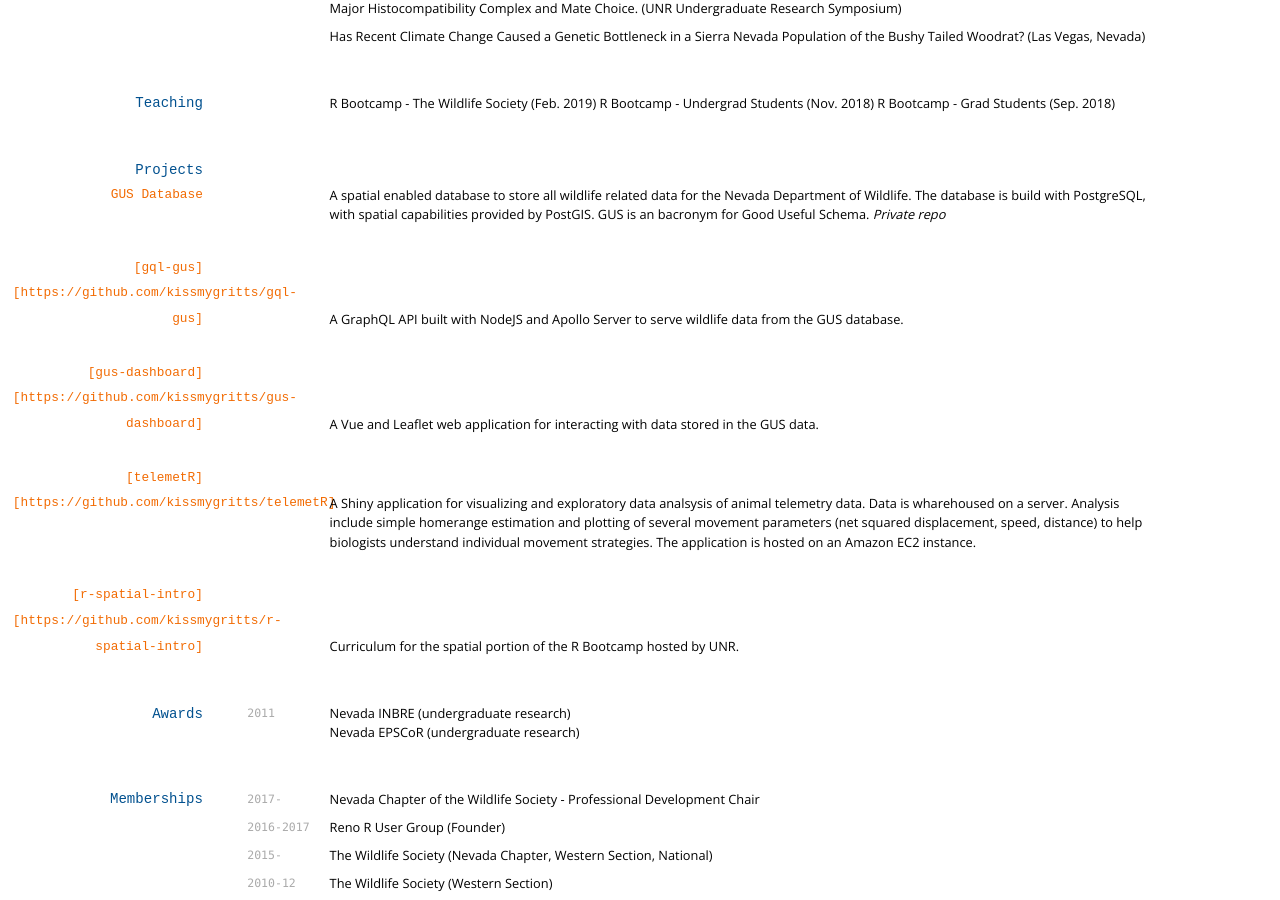
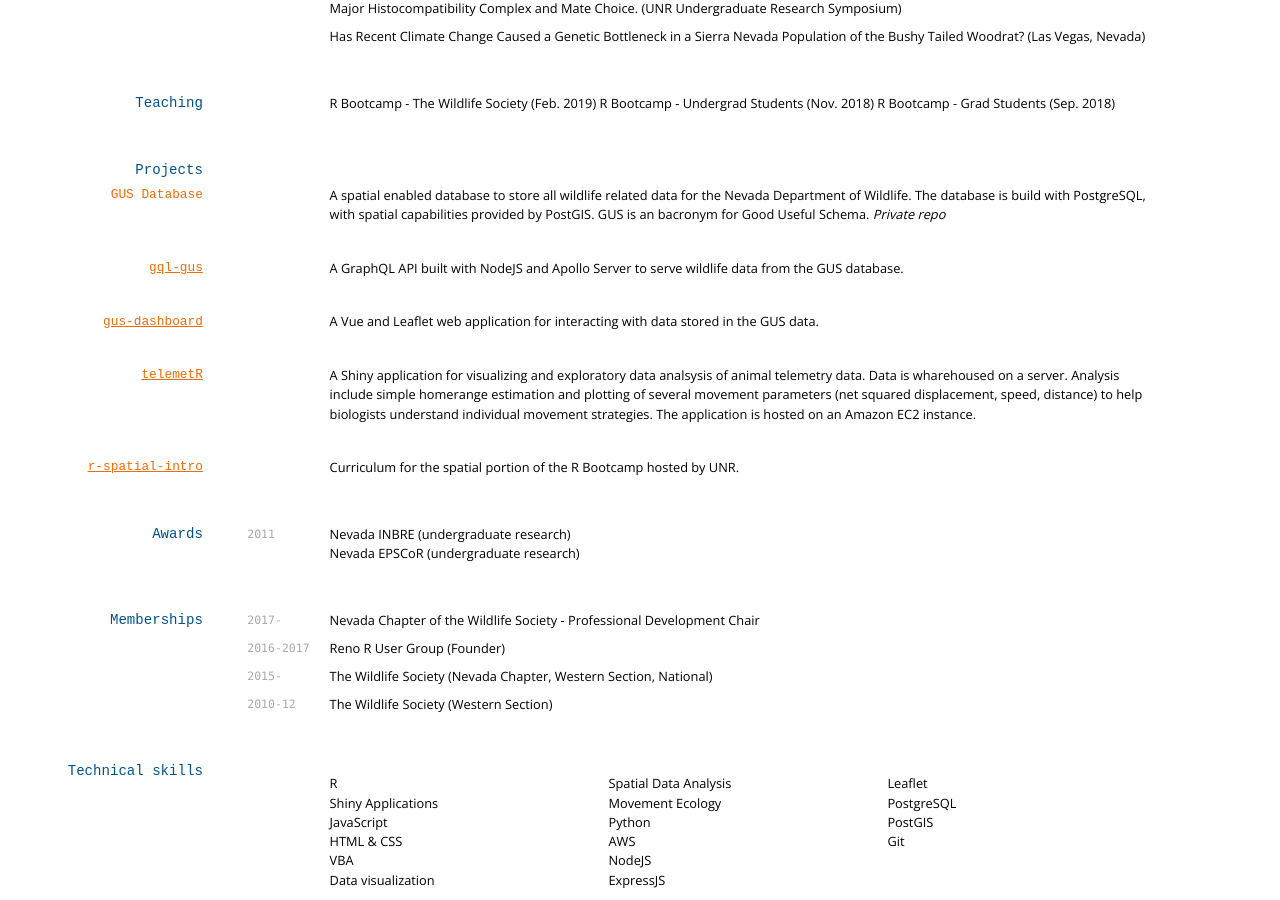
Before and after one commit to andrianaimisa/mgritts.github.io, a Jekyll site: the page built from cv.md, in a window 1280 px wide and 900 px high, scrolled down 668 px. Built offline with Jekyll 4.4.1, drawn with Linux system fonts in a browser that asks for light colours; nearby versions of some CDN libraries.

Commit message:
Update cv.md

```diff
--- a/cv.md
+++ b/cv.md
@@ -67,16 +67,16 @@ R Bootcamp - Grad Students (Sep. 2018)
 ### GUS Database
 A spatial enabled database to store all wildlife related data for the Nevada Department of Wildlife. The database is build with PostgreSQL, with spatial capabilities provided by PostGIS. GUS is an bacronym for Good Useful Schema. *Private repo*
 
-### [gql-gus][https://github.com/kissmygritts/gql-gus]
+### [gql-gus](https://github.com/kissmygritts/gql-gus)
 A GraphQL API built with NodeJS and Apollo Server to serve wildlife data from the GUS database.
 
-### [gus-dashboard][https://github.com/kissmygritts/gus-dashboard]
+### [gus-dashboard](https://github.com/kissmygritts/gus-dashboard)
 A Vue and Leaflet web application for interacting with data stored in the GUS data.
 
-### [telemetR][https://github.com/kissmygritts/telemetR]
+### [telemetR](https://github.com/kissmygritts/telemetR)
 A Shiny application for visualizing and exploratory data analsysis of animal telemetry data. Data is wharehoused on a server. Analysis include simple homerange estimation and plotting of several movement parameters (net squared displacement, speed, distance) to help biologists understand individual movement strategies. The application is hosted on an Amazon EC2 instance.
 
-### [r-spatial-intro][https://github.com/kissmygritts/r-spatial-intro]
+### [r-spatial-intro](https://github.com/kissmygritts/r-spatial-intro)
 Curriculum for the spatial portion of the R Bootcamp hosted by UNR.
 
 ## Awards
```
